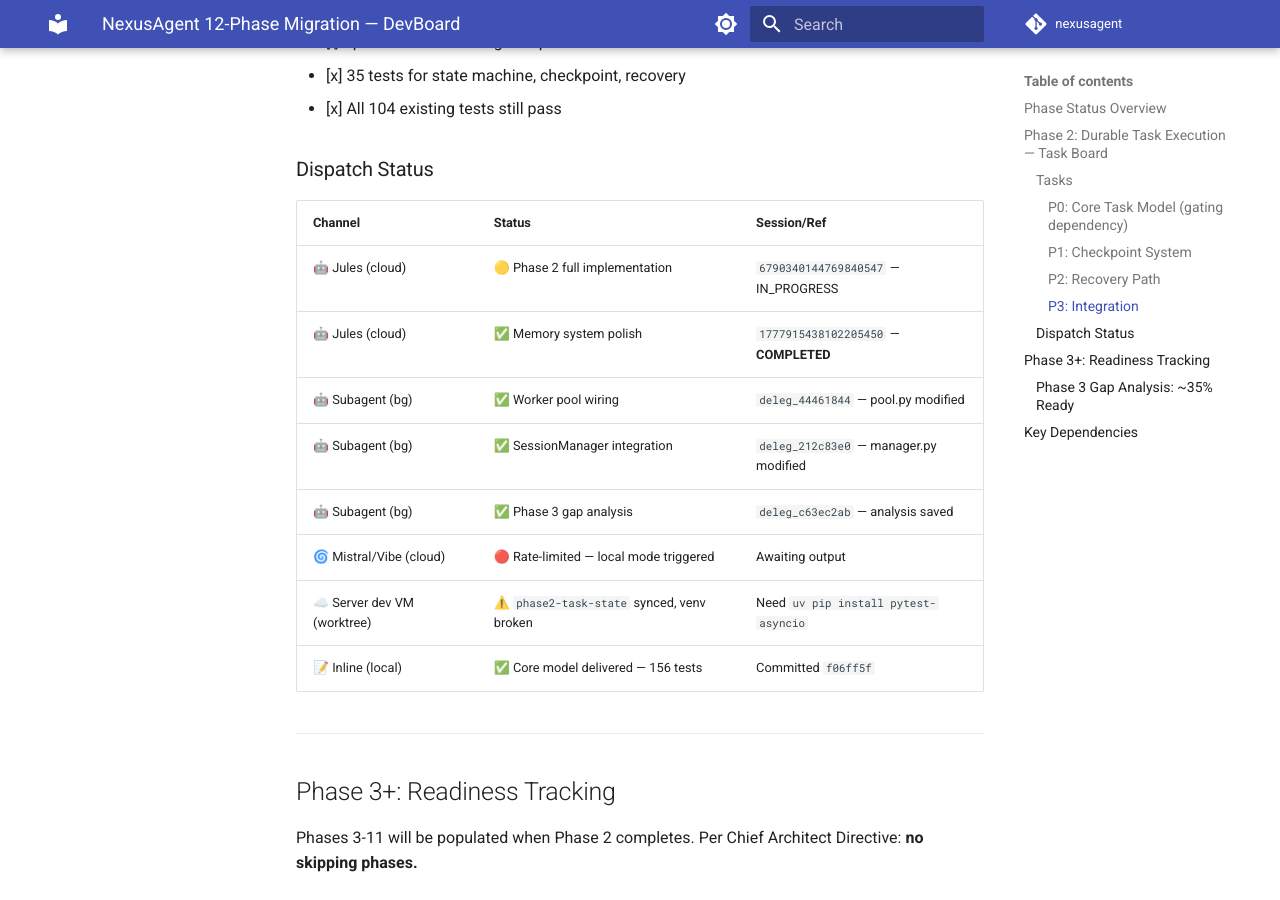
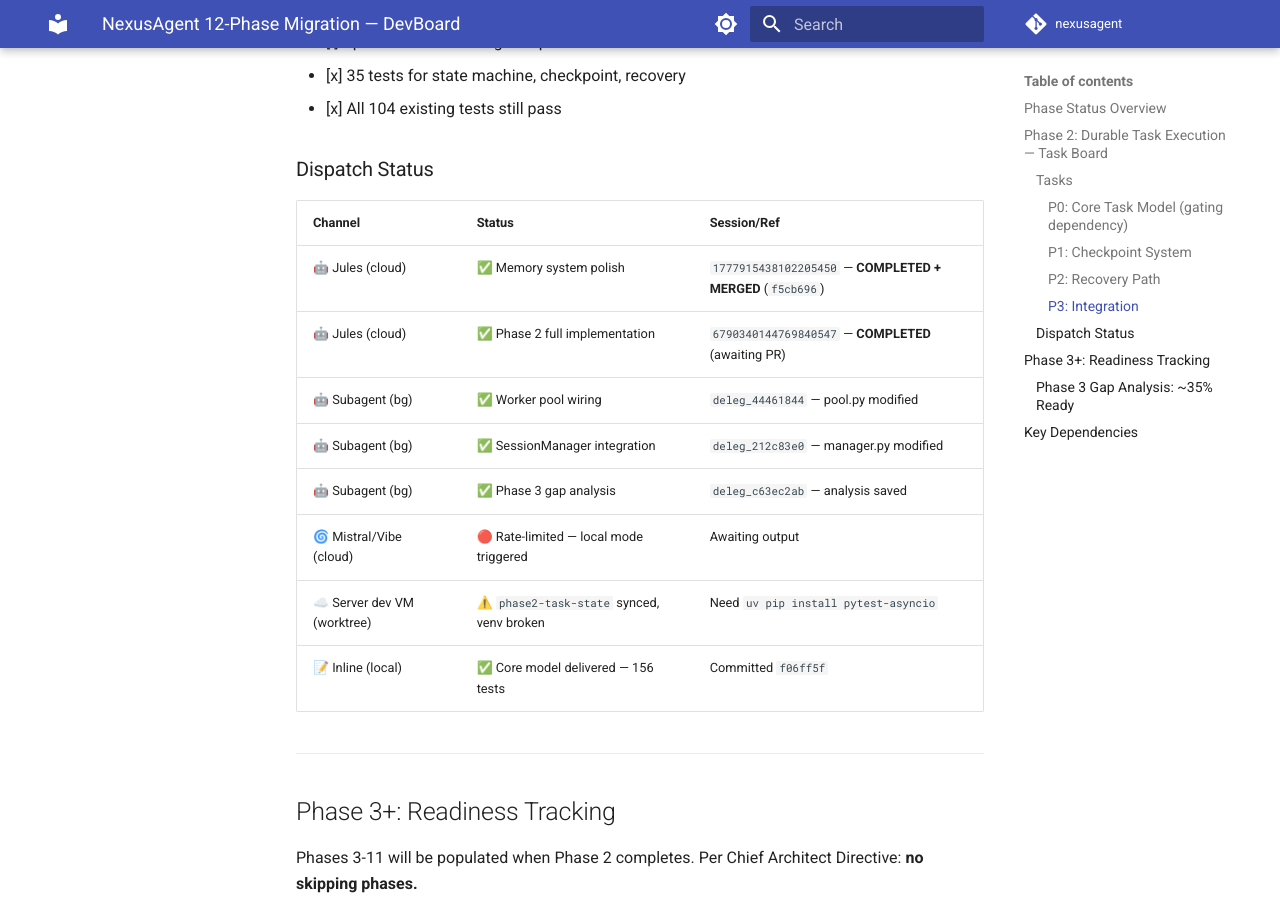
Before and after one commit to stephanos8926-lgtm/NexusAgent, an MkDocs documentation site: the page built from docs/devboard/README.md, in a window 1280 px wide and 900 px high, scrolled down 2472 px. Built offline with MkDocs 1.6.1 and Material for MkDocs 9.7.7, drawn with Linux system fonts in a browser that asks for light colours; comment, search, counter and statistics services are not loaded; the version menu is left out.

Commit message:
docs(devboard): Memory polish MERGED, Phase 2 Jules COMPLETED

```diff
--- a/docs/devboard/README.md
+++ b/docs/devboard/README.md
@@ -59,8 +59,8 @@
 
 | Channel | Status | Session/Ref |
 |---------|--------|-------------|
-| 🤖 Jules (cloud) | 🟡 Phase 2 full implementation | `6790340144769840547` — IN_PROGRESS |
-| 🤖 Jules (cloud) | ✅ Memory system polish | `1777915438102205450` — **COMPLETED** |
+| 🤖 Jules (cloud) | ✅ Memory system polish | `1777915438102205450` — **COMPLETED + MERGED** (`f5cb696`) |
+| 🤖 Jules (cloud) | ✅ Phase 2 full implementation | `6790340144769840547` — **COMPLETED** (awaiting PR) |
 | 🤖 Subagent (bg) | ✅ Worker pool wiring | `deleg_44461844` — pool.py modified |
 | 🤖 Subagent (bg) | ✅ SessionManager integration | `deleg_212c83e0` — manager.py modified |
 | 🤖 Subagent (bg) | ✅ Phase 3 gap analysis | `deleg_c63ec2ab` — analysis saved |
```
